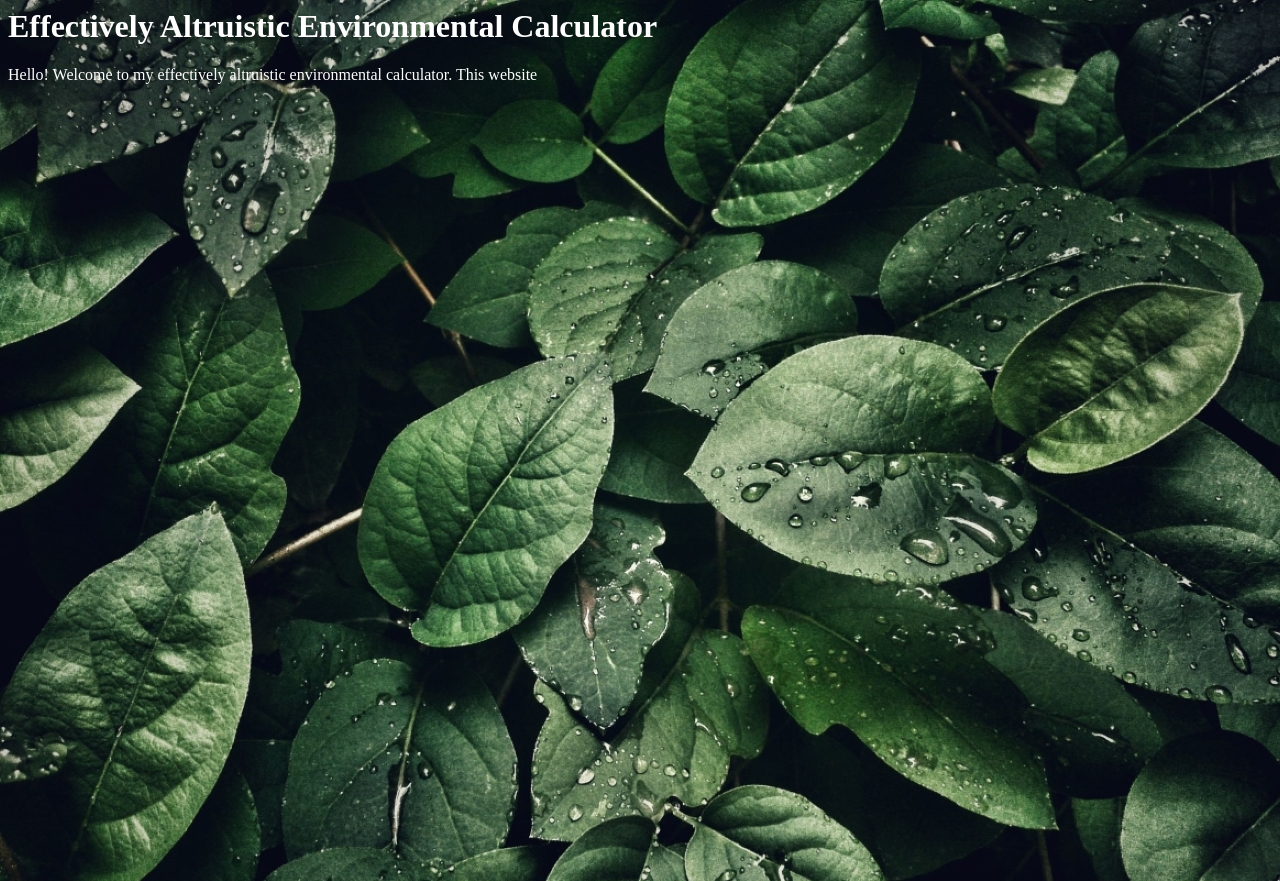
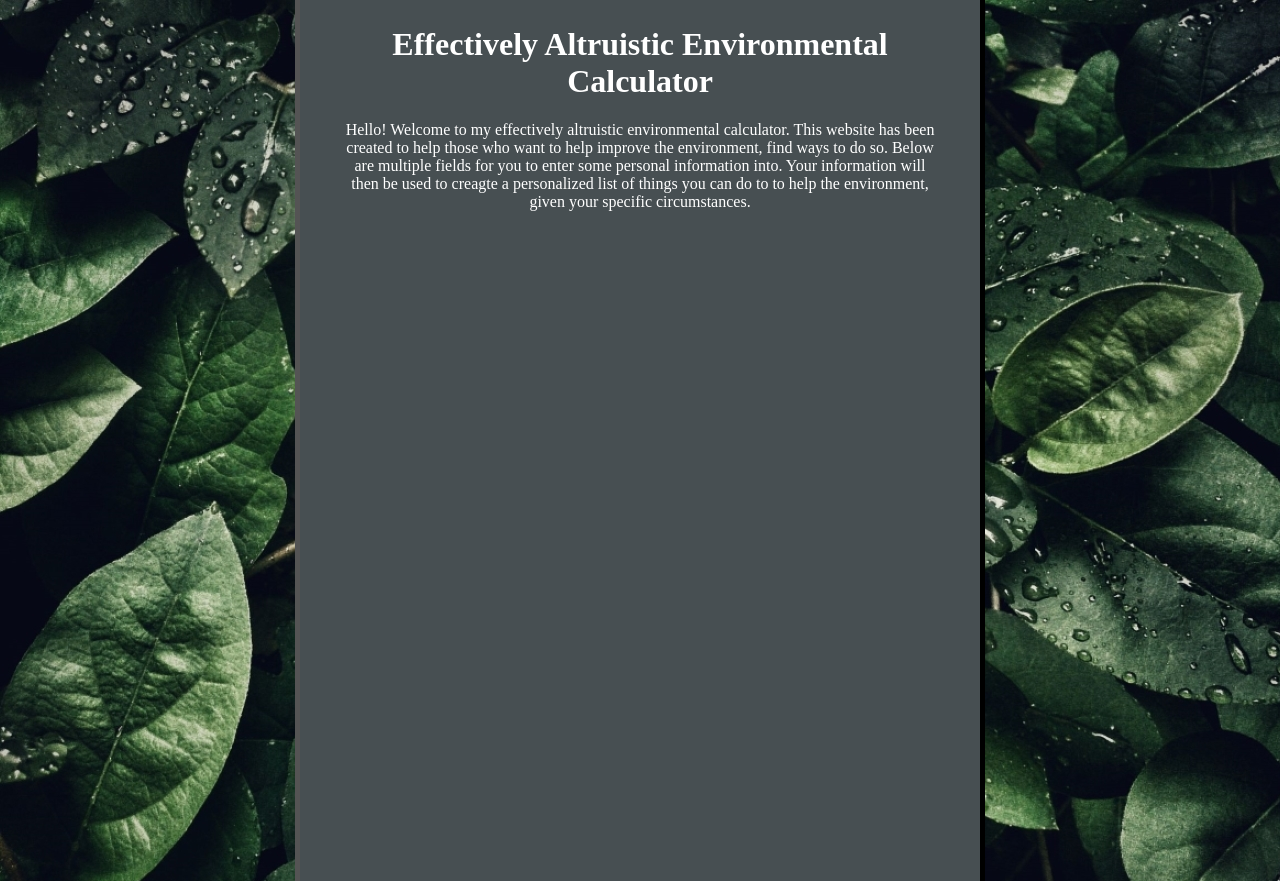
Before and after one commit to Punterreiner/Senior-Project, a Django app: page /EACalculator/ in a window 1280 px wide. Run offline with Django 4.2, Linux system fonts and the light colour scheme.

Commit message:
Home page styled

```diff
--- a/EAEC/EACalculator/static/EACalculator/style.css
+++ b/EAEC/EACalculator/static/EACalculator/style.css
@@ -3,6 +3,20 @@ li a {
 }
 
 body {
+    text-align: center;
     color: White;
     background: white url("images/background.jpg") no-repeat;
 }
+
+.myDiv {
+    border: 5px outset rgb(0, 0, 0);
+    background-color: rgb(71, 79, 82);
+    text-align: center;
+    width: 50%;
+    height: 99%;
+    position: fixed;
+    top: 50%;
+    left: 50%;
+    transform: translate(-50%, -50%);
+    padding: 20px;
+  }
--- a/EAEC/EACalculator/templates/EACalculator/index.html
+++ b/EAEC/EACalculator/templates/EACalculator/index.html
@@ -1,10 +1,21 @@
 {% extends 'EACalculator/base.html' %}
+
 
 {% block title %}Effectively Altruistic Environmental Calculator{% endblock %}
 
 
 
 {% block content %}
-    <h1>Effectively Altruistic Environmental Calculator</h1>
-    Hello! Welcome to my effectively altruistic environmental calculator. This website
+    <div class="myDiv">
+    <h1 style="text-align: center">Effectively Altruistic Environmental Calculator</h1>
+    <p style="text-align: center; margin: 0px 20px 0px 20px">
+        Hello! Welcome to my effectively altruistic environmental
+        calculator. This website has been created to help those
+        who want to help improve the environment, find ways to
+        do so. Below are multiple fields for you to enter some
+        personal information into. Your information will then be
+        used to creagte a personalized list of things you can do to
+        to help the environment, given your specific circumstances.
+    </p>
+    </div>
 {% endblock %}
```
